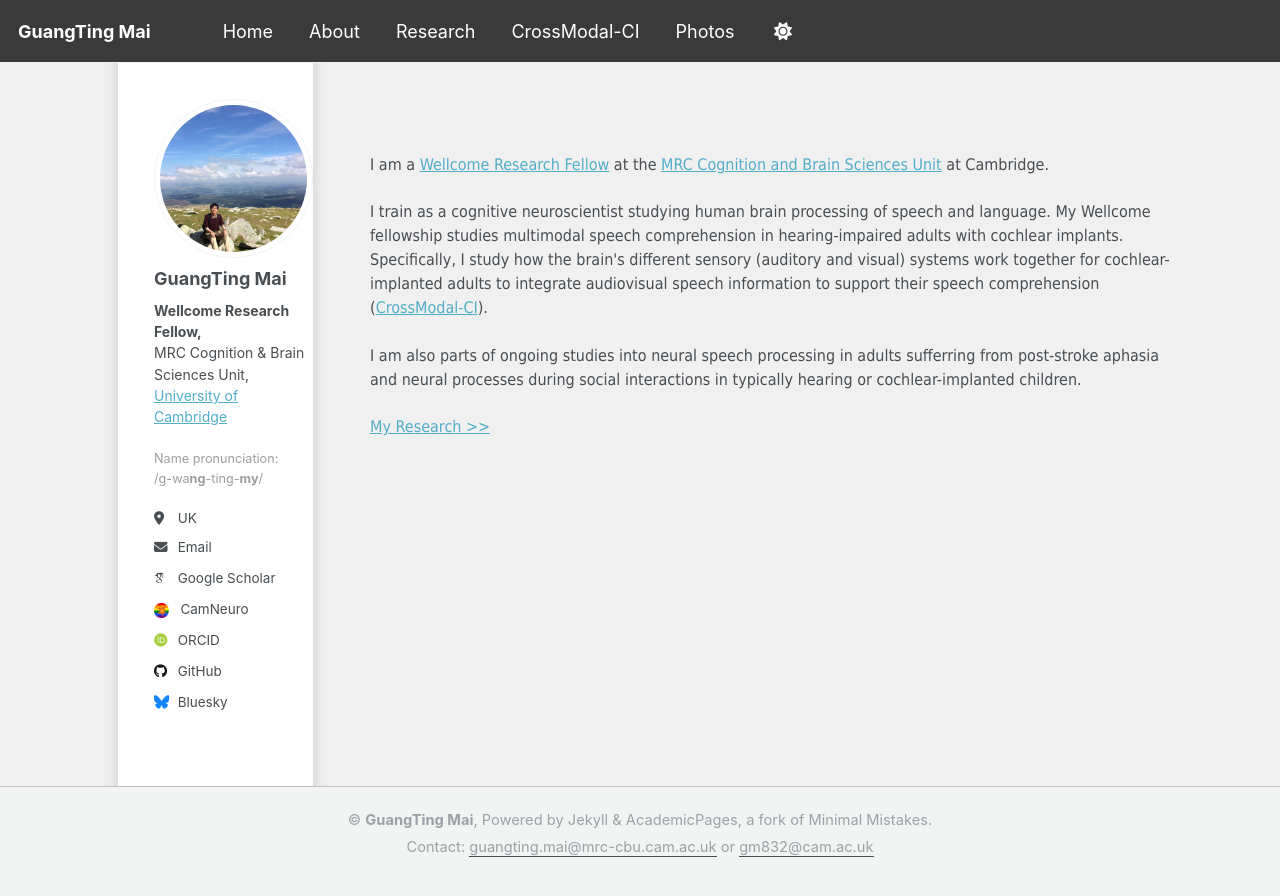
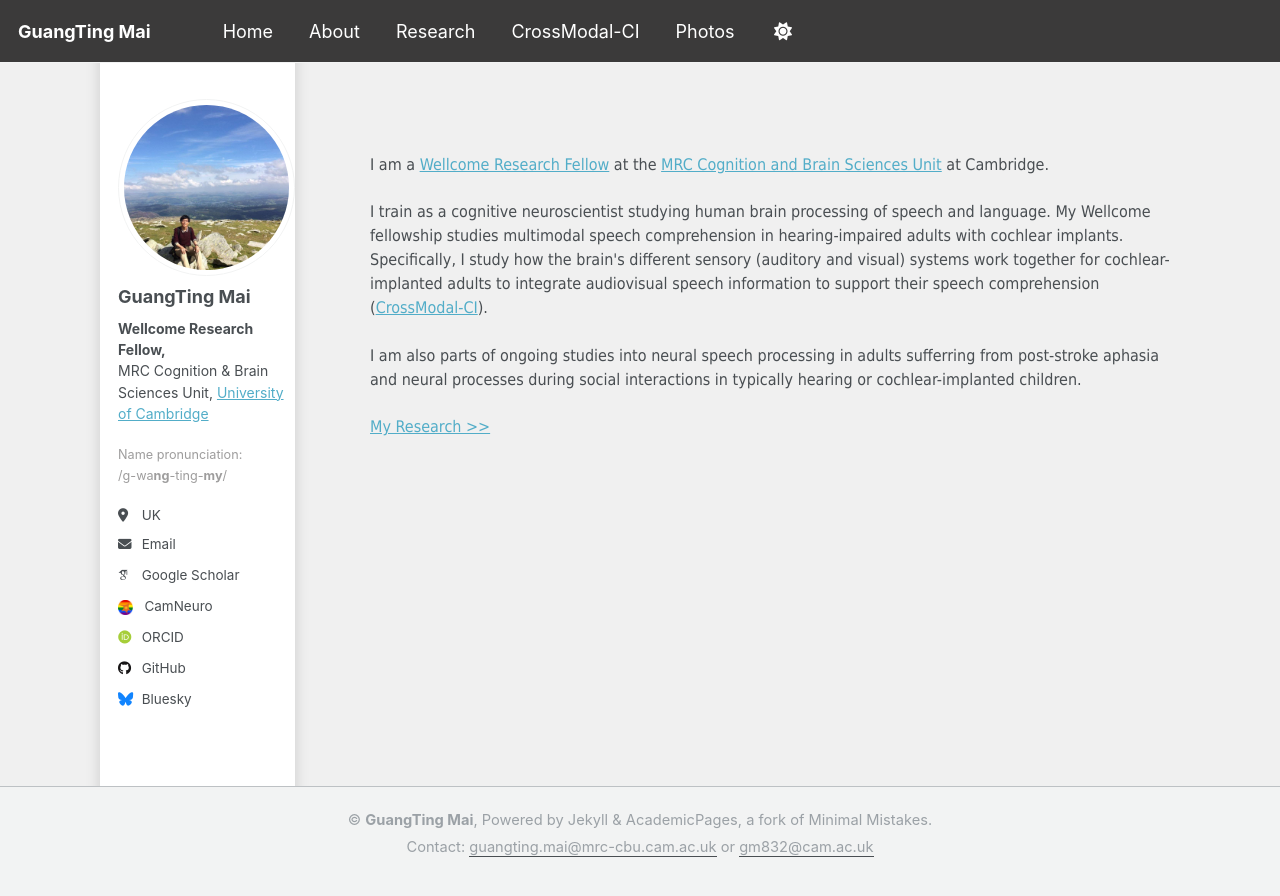
Before and after one commit to guangtingmai/guangtingmai.github.io, a Jekyll site: the page built from _pages/readme.html, in a window 1280 px wide. Shown: the top 896 px of the page. Built offline with Jekyll 4.4.1, drawn with Linux system fonts in a browser that asks for light colours; some web fonts are replaced.

Commit message:
Update custom.scss

```diff
--- a/_sass/custom.scss
+++ b/_sass/custom.scss
@@ -80,11 +80,11 @@ html, body {
 /* LEFT COLUMN: Single white frame */
 .sidebar {
   background-color: #ffffff !important;
-  padding: 2rem;
+  padding: 1rem;
   border-radius: 12px;
   box-shadow: 0 4px 15px rgba(0,0,0,0.15);
   max-width: 100%;     /* adjust width of left frame */
-  margin: 0 0 1rem 1rem;
+  margin: 0 0 0 0;
 }
 
 /* Ensure sidebar content fits inside frame */
```
